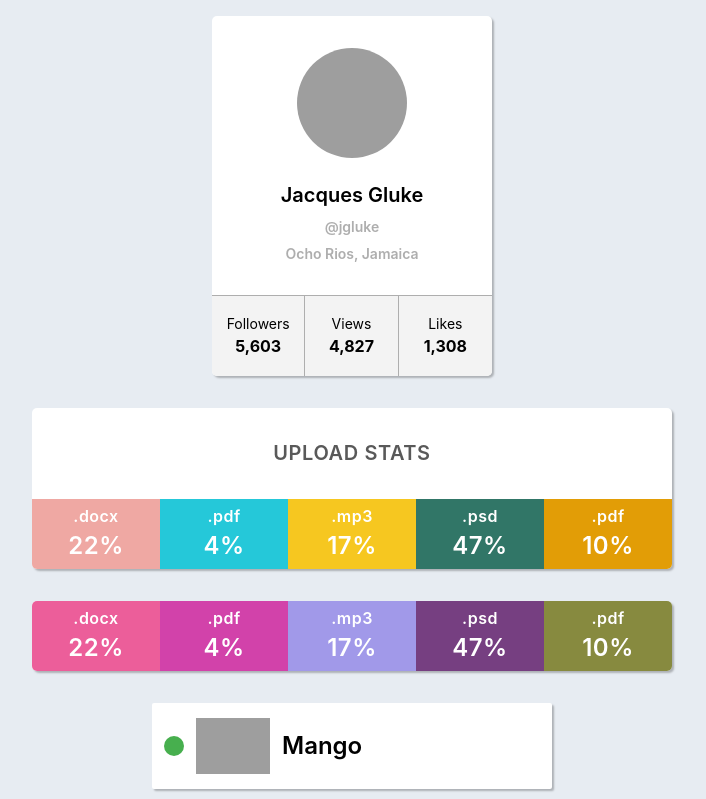
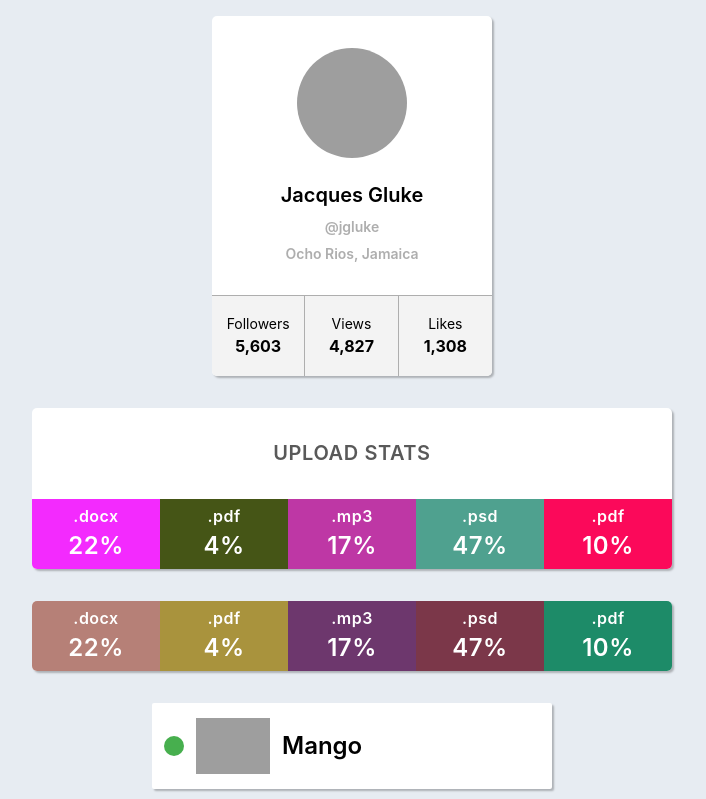
Before and after one commit to mrSedmor/goit-react-hw-01-components, a React (Create React App) app: page / in a window 1280 px wide. Shown: the top 799 px of the page, without its empty margins (288-994 px from the left). Built offline with nearby package versions, Linux system fonts and the light colour scheme; grey boxes are pictures that could not be loaded.

Commit message:
Заменил функцию генерации цвета
rgb -> hsl

```diff
--- a/src/components/Statistics/Statistics.jsx
+++ b/src/components/Statistics/Statistics.jsx
@@ -1,6 +1,7 @@
 import PropTypes from 'prop-types';
 import css from './Statistics.module.css';
-import { getRandomHexColor } from 'utils/get-random-hex-color';
+import { getRandomHslColor } from 'utils/get-random-hsl-color';
+// import { getRandomHexColor } from 'utils/get-random-hex-color';
 
 export function Statistics({ title, stats }) {
   return (
@@ -11,7 +12,7 @@ export function Statistics({ title, stats }) {
           <li
             key={id}
             className={css.item}
-            style={{ backgroundColor: getRandomHexColor() }}
+            style={{ backgroundColor: getRandomHslColor() }}
           >
             <span className={css.label}>{label}</span>
             <span className={css.percentage}>{percentage}%</span>
--- /dev/null
+++ b/src/utils/get-random-hsl-color.js
@@ -0,0 +1,7 @@
+export function getRandomHslColor() {
+  const h = Math.trunc(Math.random() * 360);
+  const s = Math.trunc(Math.random() * 70 + 30);
+  const l = Math.trunc(Math.random() * 50 + 20);
+  const color = `hsl(${h}, ${s}%, ${l}%)`;
+  return color;
+}
```
